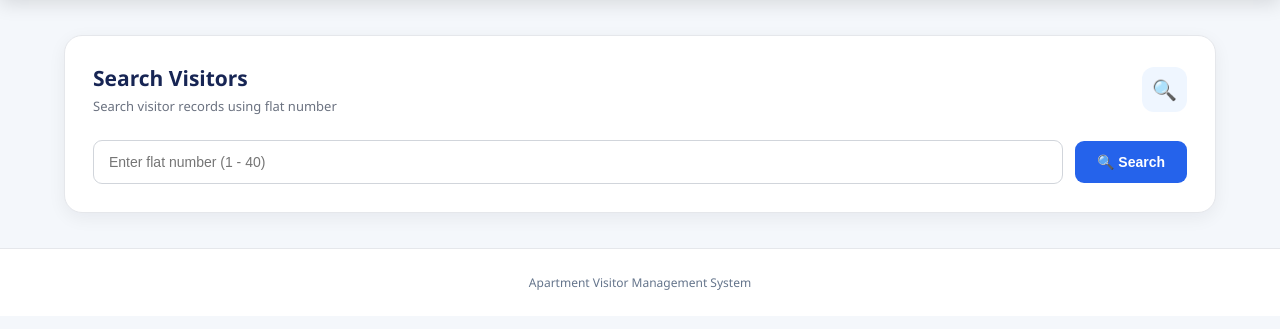
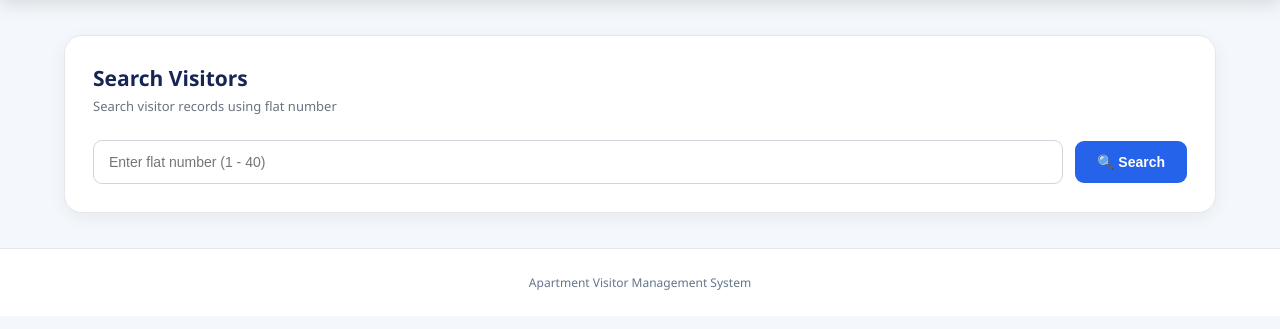
Before and after one commit to Code-With-Sakshi/Chaos_Engineering, a Flask app: page /search in a window 1280 px wide. Shown: the part 72-401 px from the top of the page. Run offline with Flask 3, Linux system fonts and the light colour scheme.

Commit message:
Update Search file

```diff
--- a/templates/search.html
+++ b/templates/search.html
@@ -72,10 +72,6 @@
 
             </div>
 
-
-            <span class="section-icon">
-                🔍
-            </span>
 
         </div>
 
```
